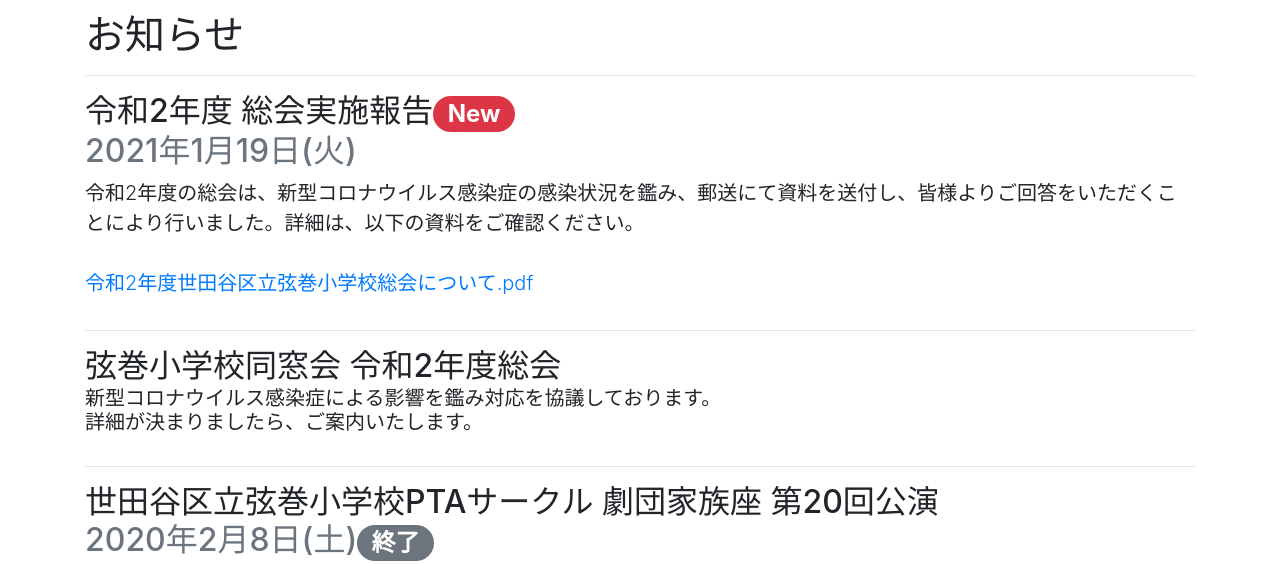
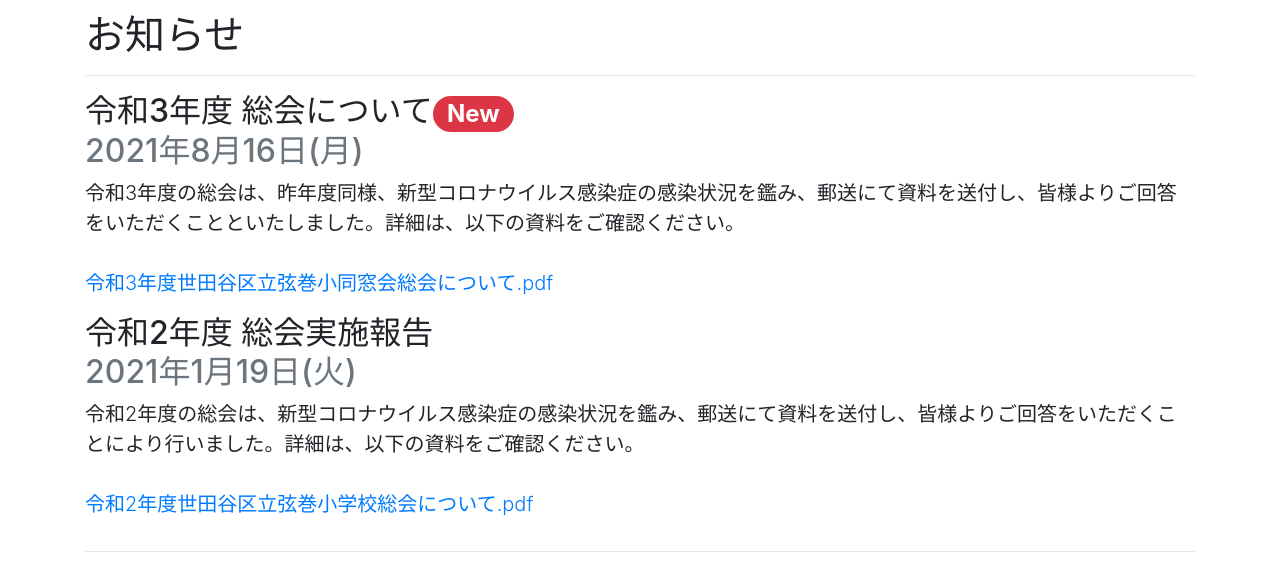
Before and after one commit to tsurusho-dosokai/tsurusho-dosokai-site, a plain HTML site: page index.html in a window 1280 px wide. Shown: the part 322-886 px from the top of the page. Drawn offline with nearby package versions, Linux system fonts and the light colour scheme.

Commit message:
令和3年度総会についてのお知らせを追加

```diff
--- a/index.html
+++ b/index.html
@@ -67,7 +67,17 @@
 
             <div class="row">
                 <div class="col-md-12">
-                    <h2>令和2年度 総会実施報告<span class="badge badge-pill badge-danger">New</span><br><span class="text-muted">2021年1月19日(火)</span></h2>
+                    <h2>令和3年度 総会について<span class="badge badge-pill badge-danger">New</span><br><span class="text-muted">2021年8月16日(月)</span></h2>
+                    <p class="lead">
+                        令和3年度の総会は、昨年度同様、新型コロナウイルス感染症の感染状況を鑑み、郵送にて資料を送付し、皆様よりご回答をいただくことといたしました。詳細は、以下の資料をご確認ください。<br><br>
+                        <a href="/documents/20210816_令和3年度世田谷区立弦巻小同窓会総会について.pdf">令和3年度世田谷区立弦巻小同窓会総会について.pdf</a>
+                    </p>
+                </div>
+            </div>
+
+            <div class="row">
+                <div class="col-md-12">
+                    <h2>令和2年度 総会実施報告<br><span class="text-muted">2021年1月19日(火)</span></h2>
                     <p class="lead">
                         令和2年度の総会は、新型コロナウイルス感染症の感染状況を鑑み、郵送にて資料を送付し、皆様よりご回答をいただくことにより行いました。詳細は、以下の資料をご確認ください。<br><br>
                         <a href="/documents/20210119_令和2年度世田谷区立弦巻小学校総会について.pdf">令和2年度世田谷区立弦巻小学校総会について.pdf</a>
```
Also changed, not shown: 1 other file.
